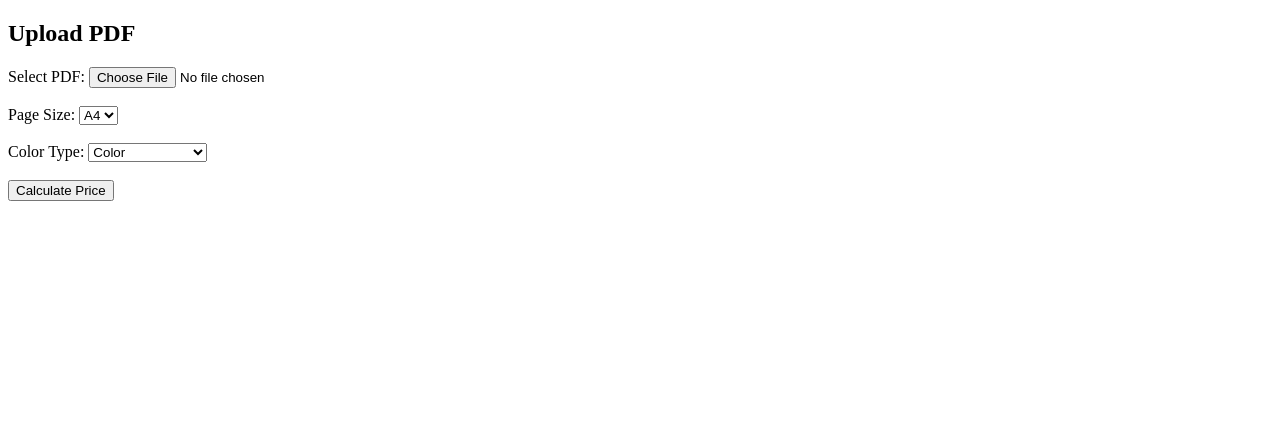
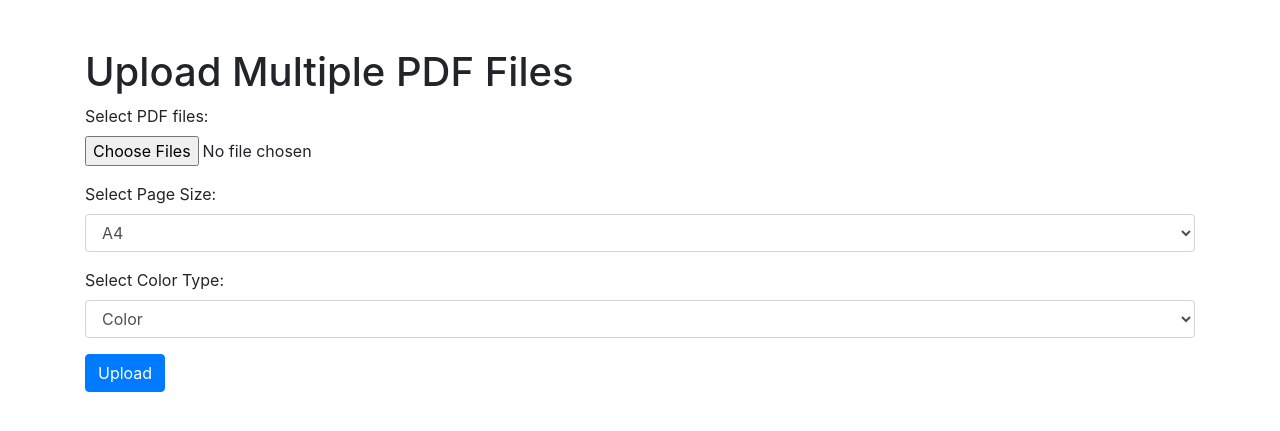
Before and after one commit to Tomalislam/eprint, a Flask app: page / in a window 1280 px wide. Shown: the top 431 px of the page. Run offline with Flask 3, Linux system fonts and the light colour scheme; some libraries are stand-ins or nearby versions.

Commit message:
Update index.html

```diff
--- a/templates/index.html
+++ b/templates/index.html
@@ -1,28 +1,35 @@
-<!DOCTYPE html>
+<!doctype html>
 <html lang="en">
 <head>
-    <meta charset="UTF-8">
-    <title>PDF Price Calculator</title>
+    <meta charset="utf-8">
+    <meta name="viewport" content="width=device-width, initial-scale=1, shrink-to-fit=no">
+    <title>Upload Multiple PDF Files</title>
+    <link rel="stylesheet" href="https://stackpath.bootstrapcdn.com/bootstrap/4.3.1/css/bootstrap.min.css">
 </head>
 <body>
-    <h2>Upload PDF</h2>
-    <form action="/upload" method="post" enctype="multipart/form-data">
-        <label for="file">Select PDF:</label>
-        <input type="file" name="file" required><br><br>
-
-        <label for="page_size">Page Size:</label>
-        <select name="page_size" required>
-            <option value="A4">A4</option>
-            <option value="A5">A5</option>
-        </select><br><br>
-
-        <label for="color_type">Color Type:</label>
-        <select name="color_type" required>
-            <option value="color">Color</option>
-            <option value="black_and_white">Black and White</option>
-        </select><br><br>
-
-        <input type="submit" value="Calculate Price">
+<div class="container">
+    <h1 class="mt-5">Upload Multiple PDF Files</h1>
+    <form method="post" enctype="multipart/form-data" action="/upload">
+        <div class="form-group">
+            <label for="files">Select PDF files:</label>
+            <input type="file" name="files[]" id="files" class="form-control-file" multiple required>
+        </div>
+        <div class="form-group">
+            <label for="page_size">Select Page Size:</label>
+            <select name="page_size" id="page_size" class="form-control" required>
+                <option value="A4">A4</option>
+                <option value="A5">A5</option>
+            </select>
+        </div>
+        <div class="form-group">
+            <label for="color_type">Select Color Type:</label>
+            <select name="color_type" id="color_type" class="form-control" required>
+                <option value="color">Color</option>
+                <option value="black_and_white">Black and White</option>
+            </select>
+        </div>
+        <button type="submit" class="btn btn-primary">Upload</button>
     </form>
+</div>
 </body>
 </html>
```
